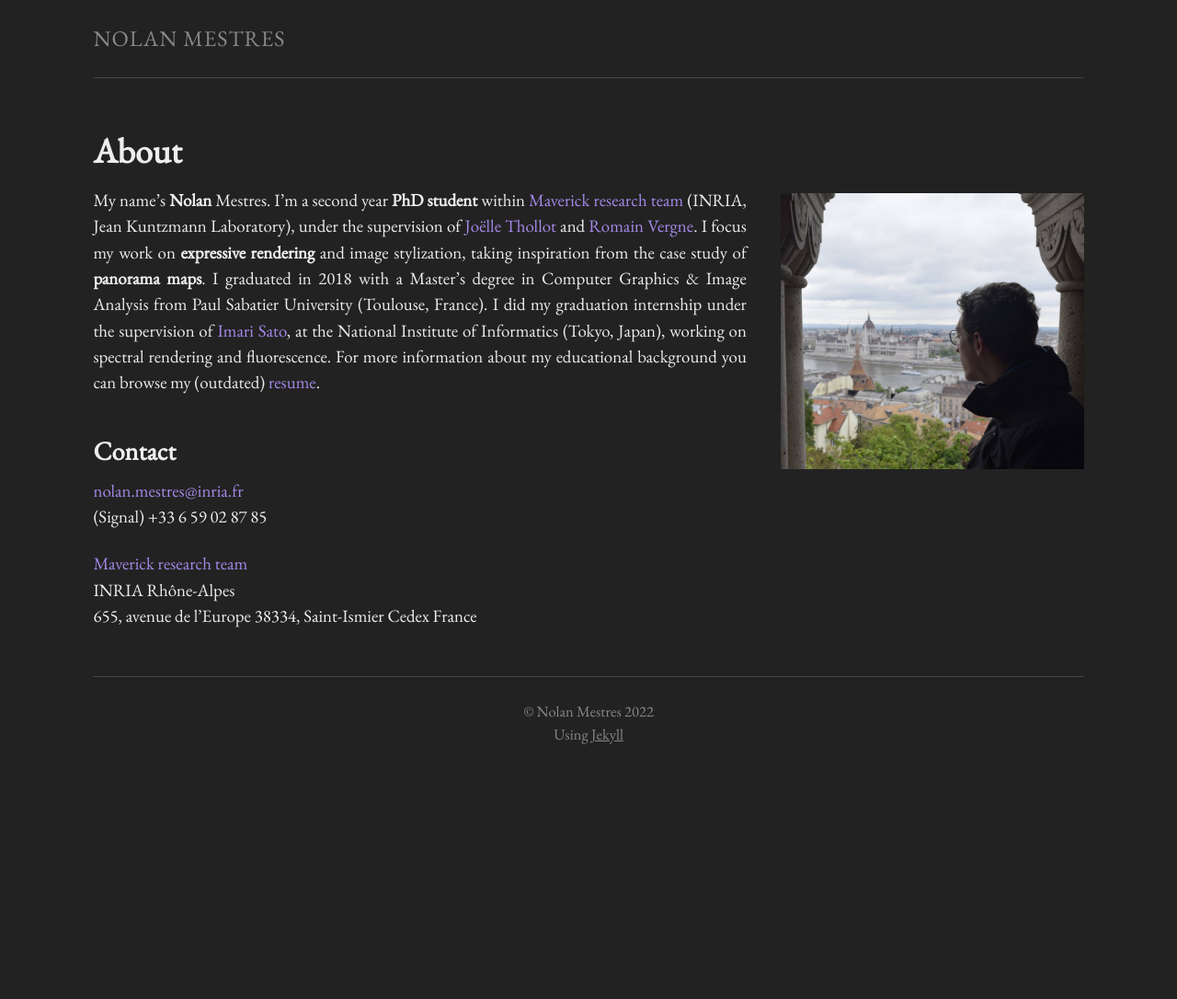
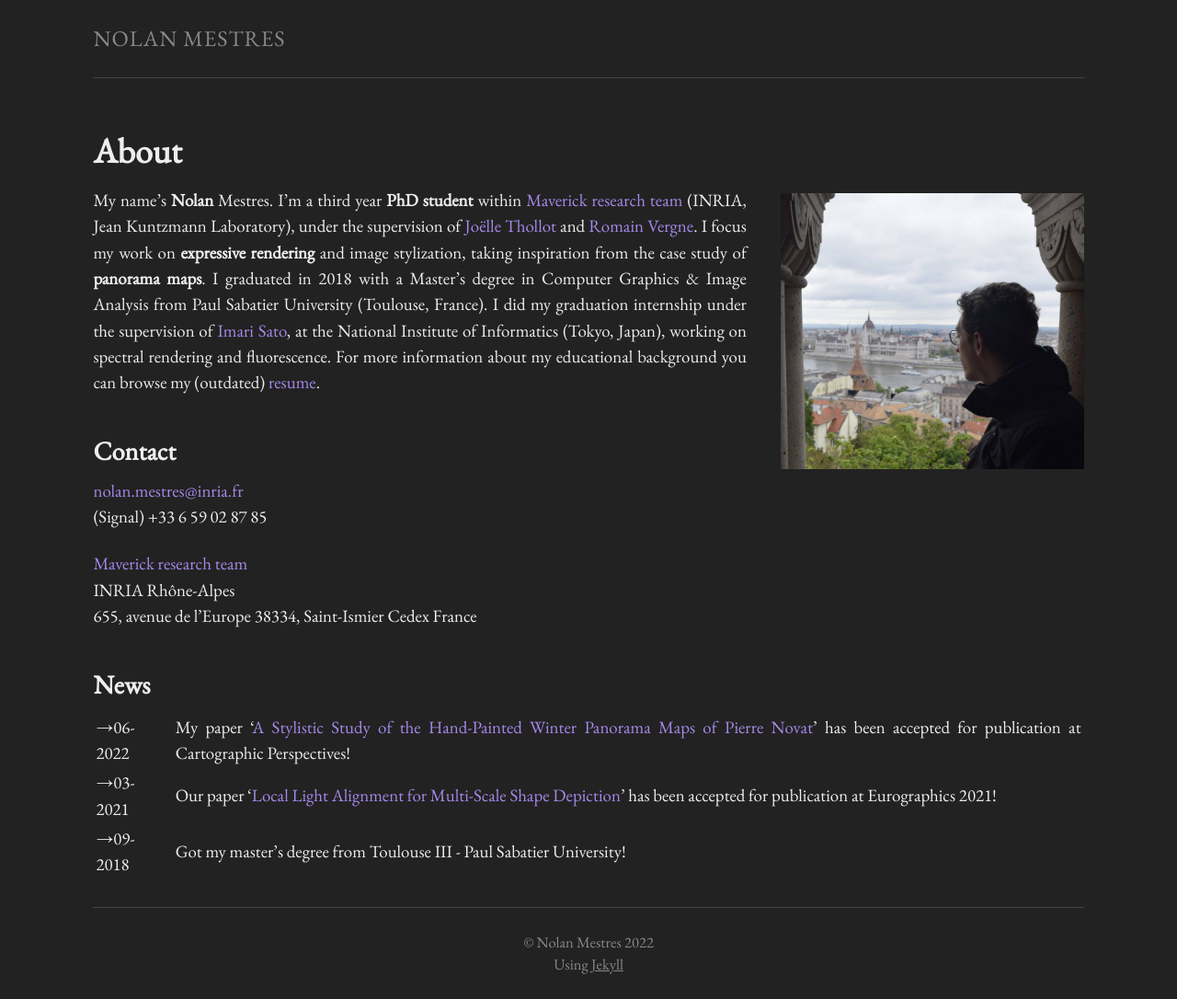
Before and after one commit to Nalonoid/nalonoid.github.io, a Jekyll site: the page built from index.md, in a window 1280 px wide. Shown: the whole page at 92% size. Built offline with Jekyll 4.4.1, drawn with Linux system fonts in a browser that asks for light colours; before the commit the page ends 900 px from its top, so only the background shows below that.

Commit message:
add CP2022 paper; update homepage (2nd to 3rd year); add a news feed

```diff
--- a/index.md
+++ b/index.md
@@ -6,7 +6,7 @@ permalink: /
 
 {% include image.html me="1" height="300px" align="right" caption="" %}
 
-My name’s **Nolan** Mestres. I’m a second year **PhD student** within [Maverick research team] (INRIA, Jean Kuntzmann Laboratory), under the supervision of [Joëlle Thollot] and [Romain Vergne]. I focus my work on **expressive rendering** and image stylization, taking inspiration from the case study of **panorama maps**.
+My name’s **Nolan** Mestres. I’m a third year **PhD student** within [Maverick research team] (INRIA, Jean Kuntzmann Laboratory), under the supervision of [Joëlle Thollot] and [Romain Vergne]. I focus my work on **expressive rendering** and image stylization, taking inspiration from the case study of **panorama maps**.
 I graduated in 2018 with a Master's degree in Computer Graphics & Image Analysis from Paul Sabatier University (Toulouse, France). I did my graduation internship under the supervision of [Imari Sato], at the National Institute of Informatics (Tokyo, Japan), working on spectral rendering and fluorescence. For more information about my educational background you can browse my (outdated) [resume].
 
 ## Contact
@@ -24,3 +24,12 @@ INRIA Rhône-Alpes
 [Romain Vergne]: https://maverick.inria.fr/~Romain.Vergne/blog/
 [Imari Sato]: https://research.nii.ac.jp/~imarik/
 [resume]: ./data/nolan_mestres-resume.pdf
+
+[Local Light Alignment for Multi-Scale Shape Depiction]: ./research/local-light-alignment-for-multi-scale-shape-depiction
+[A Stylistic Study of the Hand-Painted Winter Panorama Maps of Pierre Novat]: ./research/a-stylistic-study-of-the-hand-painted-winter-panorama-maps-of-pierre-novat
+
+## News
+
+→06-2022 || My paper '[A Stylistic Study of the Hand-Painted Winter Panorama Maps of Pierre Novat]' has been accepted for publication at Cartographic Perspectives!
+→03-2021 || Our paper '[Local Light Alignment for Multi-Scale Shape Depiction]' has been accepted for publication at Eurographics 2021!
+→09-2018 || Got my master's degree from Toulouse III - Paul Sabatier University!
```
Also changed, not shown: _posts/2022-01-12-a-stylistic-study-of-the-hand-painted-winter-panorama-maps-of-pierre-novat.markdown (added, +18 -0 lines), data/research/a_stylistic_study_of_the_style_of_pierre_novat-thumbnail.jpg (added), 1 other file.
